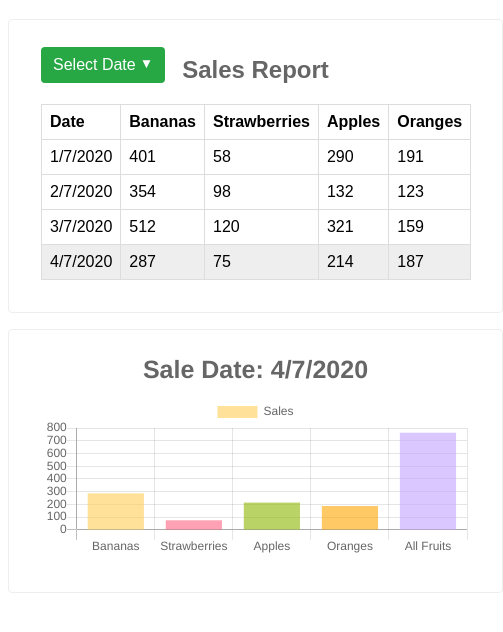
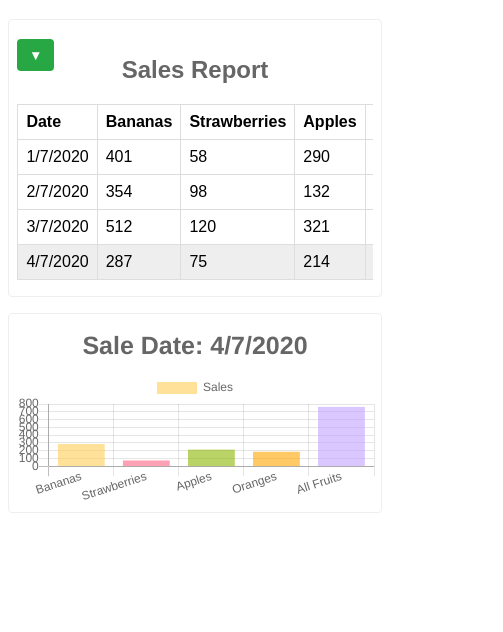
Before and after one commit to ton2o6/fruit-stand, a React (Create React App) app: page / in a window 390 px wide. Shown: the top 632 px of the page, 503 px wide, since content can reach past the window. Built offline with nearby package versions, Linux system fonts and the light colour scheme.

Commit message:
ade the table scrollable horizontally on mobile devices, chart to fix the screen and dropdown button to only display the drop down icon

```diff
--- a/src/components/App/App.scss
+++ b/src/components/App/App.scss
@@ -3,7 +3,7 @@
   margin: 5%;
   box-sizing: border-box;
   font-family: sans-serif;
-  min-width: 495px;
+  box-sizing: border-box;
 
   &-data-table,
   &-chart {
@@ -16,18 +16,40 @@
   &-drop-down-button {
     position: absolute;
   }
+
+  @media(max-width: 575px){
+    & {
+      margin: 5% 0;
+    }
+    &-data-table {
+      padding: .5rem .5rem;
     }
 
+  .data-table {
+      padding: .5rem .025rem;
 
+      &__table {
+        overflow-x: scroll;
+      }
+    }
+
+    &-chart {
+      padding: .5rem 0.25rem;
+    }
+  }
+
+  .drop-down--toggle {
+    font-size: 0;
+  }
+
+  .drop-down__icon {
+    padding-left: 0;
+  }
 
   @media(min-width: 1240px){
-  .App {
+  & {
       margin: 5% 15%;
     }
   }
 
-@media(max-width: 575px){
-  .App {
-    margin: 5% 0;
 }
-}
--- a/src/components/Data-Table/Data-Table.jsx
+++ b/src/components/Data-Table/Data-Table.jsx
@@ -28,7 +28,8 @@ const DataTable = ({ salesData, month, title }) => {
   return (
     <div className="data-table">
       <h2 className="data-table__title">{title}</h2>
-      <table className="data-table__table">
+      <div className="data-table__table">
+        <table className="data-table__table">
         <tbody>
           <tr>
             {dataTableLabels.map((label, index) => (
@@ -61,6 +62,7 @@ const DataTable = ({ salesData, month, title }) => {
           )}
         </tbody>
       </table>
+      </div>
     </div>
   );
 };
```
Lines whose indentation alone changed are shown as unchanged.
